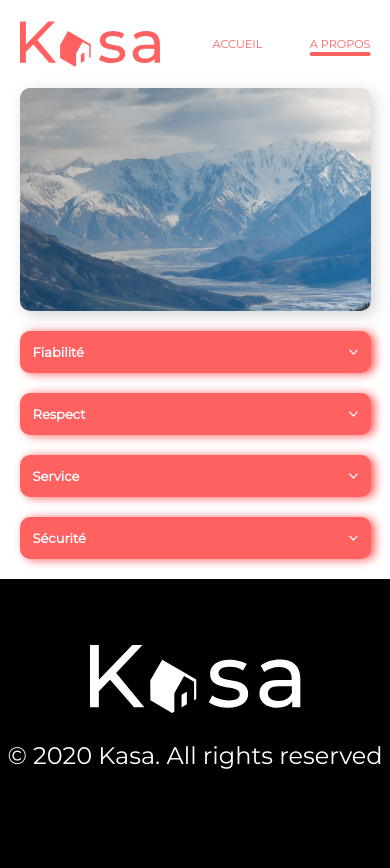
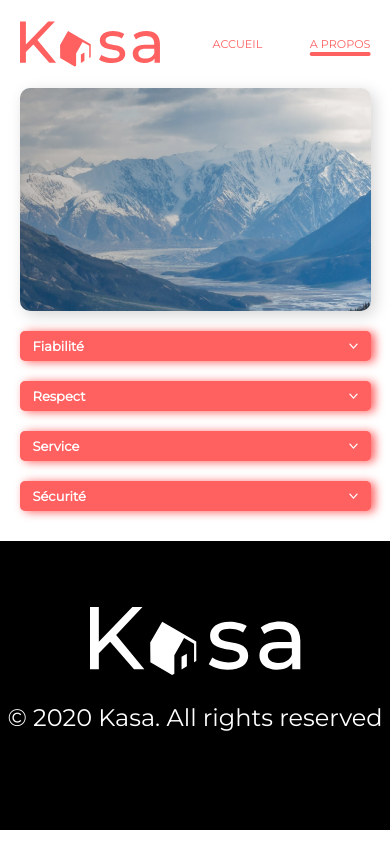
Before and after one commit to almoha73/P11_Kasa, a React (Create React App) app: page /about in a window 390 px wide. Built offline with nearby package versions, Linux system fonts and the light colour scheme.

Commit message:
détails css

```diff
--- a/src/components/Accordion.js
+++ b/src/components/Accordion.js
@@ -1,4 +1,4 @@
-import React, { useState, useRef, useEffect } from "react";
+import React, { useState } from "react";
 import ChevronDown from "../assets/img/ChevronDown.svg";
 import ChevronUp from "../assets/img/ChevronUp.svg";
 
--- a/src/components/Banner.js
+++ b/src/components/Banner.js
@@ -1,5 +1,4 @@
 import React from "react";
-import MediaQuery from "react-responsive";
 import about from "../assets/img/about.jpg";
 import home from "../assets/img/home.jpg";
 const Banner = ({ text, noText }) => {
--- a/src/components/Caroussel.js
+++ b/src/components/Caroussel.js
@@ -49,9 +49,7 @@ const Caroussel = ({ slides }) => {
 					);
 				})}
 			</>
-
 		</div>
-
 	);
 };
 
--- a/src/css/style.css
+++ b/src/css/style.css
@@ -469,6 +469,7 @@ footer p {
   width: 90%;
   margin-left: 5%;
   margin-top: 50px;
+  margin-bottom: 20px;
   gap: 76px;
 }
 @media screen and (max-width: 600px) {
@@ -478,6 +479,11 @@ footer p {
     margin-left: 5%;
     gap: 0px;
     margin-top: 20px;
+  }
+}
+@media screen and (max-width: 450px) {
+  .accordion-bloc {
+    margin-bottom: 10px;
   }
 }
 
@@ -493,6 +499,7 @@ footer p {
 .accordion .accordion-visible {
   box-shadow: 4px 1px 10px 0px #FF6060;
   background-color: #FF6060;
+  height: 54px;
   cursor: pointer;
   display: flex;
   justify-content: space-between;
@@ -500,6 +507,12 @@ footer p {
   padding: 13px 13px;
   border-radius: 10px;
   color: white;
+}
+@media screen and (max-width: 450px) {
+  .accordion .accordion-visible {
+    height: 30px;
+    border-radius: 5px;
+  }
 }
 .accordion .accordion-visible h2 {
   font-size: 18px;
@@ -521,6 +534,11 @@ footer p {
   opacity: 0;
   transition: opacity 0.4s ease-in-out, height 0.4s 0.4s ease-in-out;
   margin-bottom: 20px;
+}
+@media screen and (max-width: 450px) {
+  .accordion .accordion-toggle {
+    font-size: 12px;
+  }
 }
 .accordion .accordion-toggle.animated {
   opacity: 1;
@@ -691,11 +709,13 @@ body {
   justify-content: center;
   align-items: center;
   width: 80%;
+  margin-bottom: 20px;
 }
 @media screen and (max-width: 450px) {
   .main-about .accordion-about {
     width: 100%;
     margin-top: 20px;
+    margin-bottom: 10px;
   }
 }
 
--- a/src/scss/components/_accordion.scss
+++ b/src/scss/components/_accordion.scss
@@ -7,6 +7,7 @@
   width: 90%;
   margin-left: 5%;
   margin-top: 50px;
+  margin-bottom: 20px;
   gap: 76px;
 
   @media screen and (max-width: 600px){
@@ -15,6 +16,9 @@
     margin-left: 5%;
     gap: 0px;
     margin-top: 20px;
+  }
+  @media screen and (max-width: 450px){
+    margin-bottom: 10px;
   }
 }
 
@@ -28,6 +32,7 @@
   .accordion-visible {
     box-shadow: 4px 1px 10px 0px abstracts.$color-primary;
     background-color: abstracts.$color-primary;
+    height: 54px;
     cursor: pointer;
     display: flex;
     justify-content: space-between;
@@ -35,6 +40,10 @@
     padding: 13px 13px;
     border-radius: 10px;
     color: abstracts.$color-white;
+    @media screen and (max-width: 450px){
+      height: 30px;
+      border-radius: 5px;
+    }
     h2 {
       font-size: 18px;
       @media screen and (max-width: 450px){
@@ -56,6 +65,9 @@
     opacity: 0;
     transition: opacity 0.4s ease-in-out, height 0.4s 0.4s ease-in-out;
     margin-bottom: 20px;
+    @media screen and (max-width: 450px){
+      font-size: 12px;
+    }
     &.animated {
       opacity: 1;
       transition: height 0.4s ease-in-out, opacity 0.4s 0.4s ease-in-out;
--- a/src/scss/components/_index.scss
+++ b/src/scss/components/_index.scss
@@ -1,6 +1,5 @@
 
 @forward 'navigation';
-@forward 'logo';
 @forward 'banner';
 @forward 'gallery';
 @forward 'footer';
--- a/src/scss/pages/_about.scss
+++ b/src/scss/pages/_about.scss
@@ -16,10 +16,11 @@
         justify-content: center;
         align-items: center;
         width: 80%;
+        margin-bottom: 20px;
         @media screen and (max-width: 450px){
           width: 100%;
           margin-top: 20px;
-
+          margin-bottom: 10px;
         }
 
 
```
Also changed, not shown: src/scss/components/_logo.scss (deleted), 1 other file (tests, documents, lock files or other folders). Lines whose indentation alone changed are shown as unchanged.
